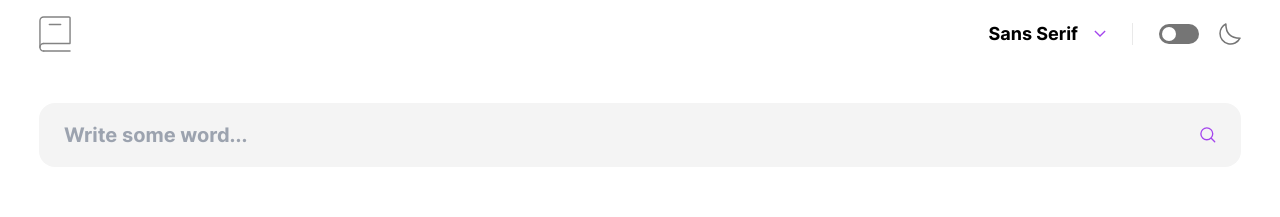
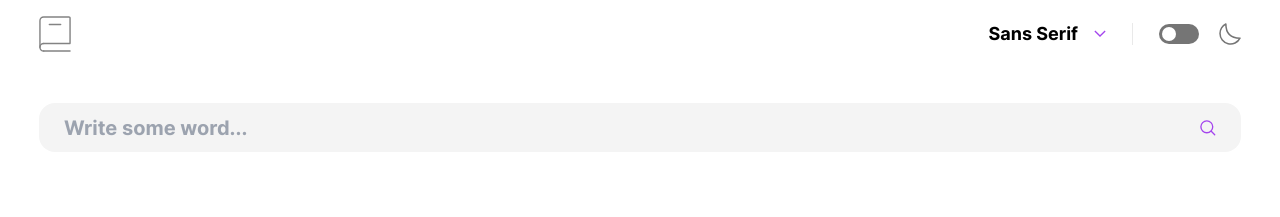
Before and after one commit to FeelsGo-od/FrontendMentor, a Next.js app in the folder dictionary-web-app/: page / in a window 1280 px wide. Shown: the top 217 px of the page. Built offline with nearby package versions, Linux system fonts and the light colour scheme.

Commit message:
testing localstorage next13 bug solution

```diff
--- a/dictionary-web-app/app/components/list.js
+++ b/dictionary-web-app/app/components/list.js
@@ -1,3 +1,5 @@
+'use client'
+
 import React from 'react'
 
 export default function List({ definition, synonyms, antonyms, example }) {
--- a/dictionary-web-app/app/components/searchForm.js
+++ b/dictionary-web-app/app/components/searchForm.js
@@ -28,8 +28,8 @@ export default function SearchForm() {
 
   return (
     <>
-      <form onSubmit={handleSearching} className={`${error && 'border border-red'} nav_search-bar bg-F4 flex items-center border border-transparent hover:border-violet transition duration-150 ease-in-out rounded-2xl px-6 py-[1.2rem] mt-6 md:mt-[3.188rem] justify-between`}>
-        <input type="text" value={word} onChange={(e) => setWord(e.target.value)} className={`font-bold text-2D w-[90%] text-[1rem] leading-[1.188rem] md:text-[1.25rem] bg-transparent focus:outline-none`} placeholder='Write some word...'/>
+      <form onSubmit={handleSearching} className={`${error && 'border border-red'} nav_search-bar bg-F4 flex items-center border border-transparent hover:border-violet transition duration-150 ease-in-out rounded-2xl px-6 h-[3.1rem] mt-6 md:mt-[3.188rem] justify-between`}>
+        <input type="text" value={word} onChange={(e) => setWord(e.target.value)} className={`font-bold text-2D w-[90%] text-[1rem] h-full leading-[1.188rem] md:text-[1.25rem] bg-transparent focus:outline-none`} placeholder='Write some word...'/>
         <Image onClick={handleSearching} src={'/images/icon-search.svg'} width={16} height={16} alt="search word button" className="cursor-pointer" />
       </form>
       {error ? <span className='text-red text-[0.8rem] md:text-[1.25rem] pt-[0.5rem]'>{error}</span> : ''}
--- a/dictionary-web-app/app/layout.js
+++ b/dictionary-web-app/app/layout.js
@@ -33,11 +33,12 @@ if (typeof window !== "undefined") {
   } else {
     preferredTheme = 'light'
   }
+}
 
-  if(localStorage.getItem('currentTheme')) {
-    preferredTheme = localStorage.getItem('currentTheme')
-  }
+if(localStorage.getItem('currentTheme')) {
+  preferredTheme = localStorage.getItem('currentTheme')
 }
+console.log(preferredTheme)
 
 // CONTEXT initial states
 const initialFont = {
```
